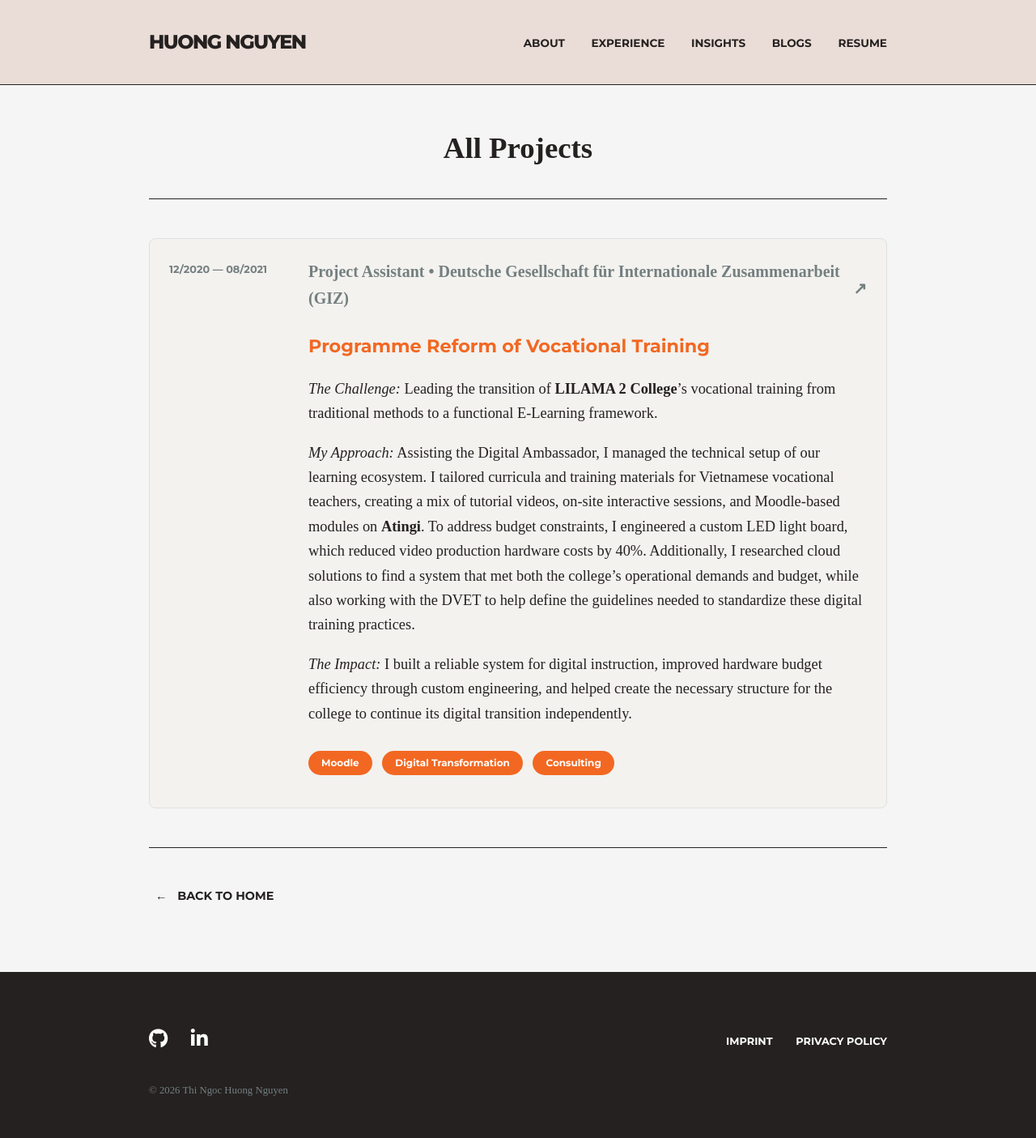
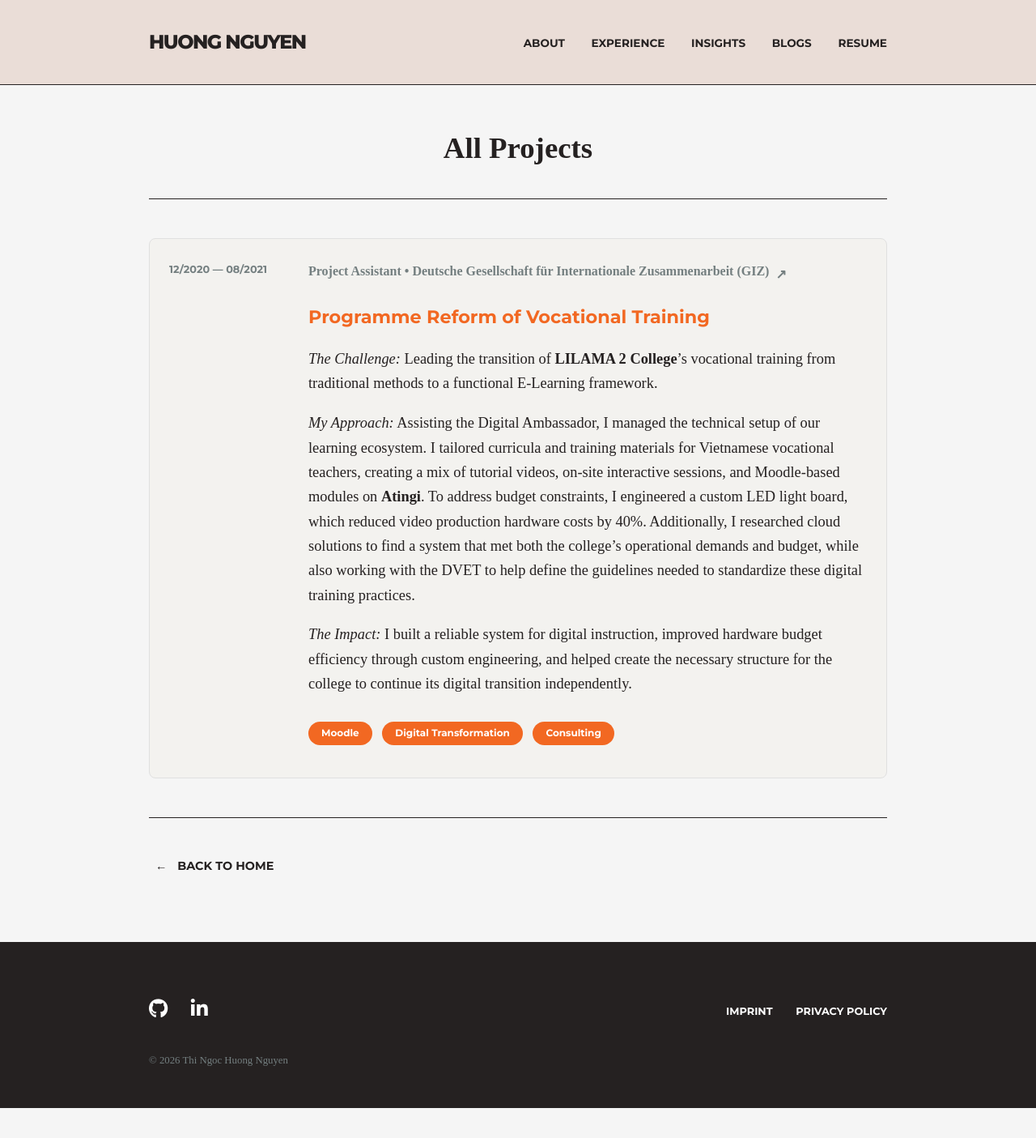
Before and after one commit to huongntn/portfolio-website, a Jekyll site: the page built from archive/index.html, in a window 1280 px wide. Shown: the whole page at 81% size. Built offline with Jekyll 4.4.1, drawn with Linux system fonts in a browser that asks for light colours; some web fonts are replaced; after the commit the page ends 1368 px from its top, so only the background shows below that.

Commit message:
Update style.css

```diff
--- a/assets/css/style.css
+++ b/assets/css/style.css
@@ -73,7 +73,7 @@
 .archive-page-container { max-width: 960px; margin: 0 auto; padding: 0 1.5rem; }
 .archive-project-card { background-color: #f3f2ef; padding: 1.5rem; border-radius: 8px; border: 1px solid #e0e0e0; margin-top: 3rem; margin-bottom: 2rem; display: grid; grid-template-columns: 140px 1fr; gap: 2rem; align-items: start; }
 .project-content h3 { font-family: var(--font-headers); font-size: 1.4rem; margin: 0.5rem 0; color: var(--brand-orange); min-width: 0; }
-.company-link { display: inline-flex; align-items: center; text-decoration: none; color: var(--text-light); font-weight: 700; font-size: 1.25rem; transition: color 0.2s ease; margin-bottom: 0.5rem; }
+.company-link { display: inline-flex; align-items: center; text-decoration: none; color: var(--text-light); font-weight: 700; font-size: 1rem; transition: color 0.2s ease; margin-bottom: 0.5rem; }
 .company-link:hover { color: var(--brand-orange); }
 .company-link .arrow-up { margin-left: 0.5rem; display: inline-block; transition: transform 0.2s ease; }
 .company-link:hover .arrow-up { transform: translateY(-5px); }
```
